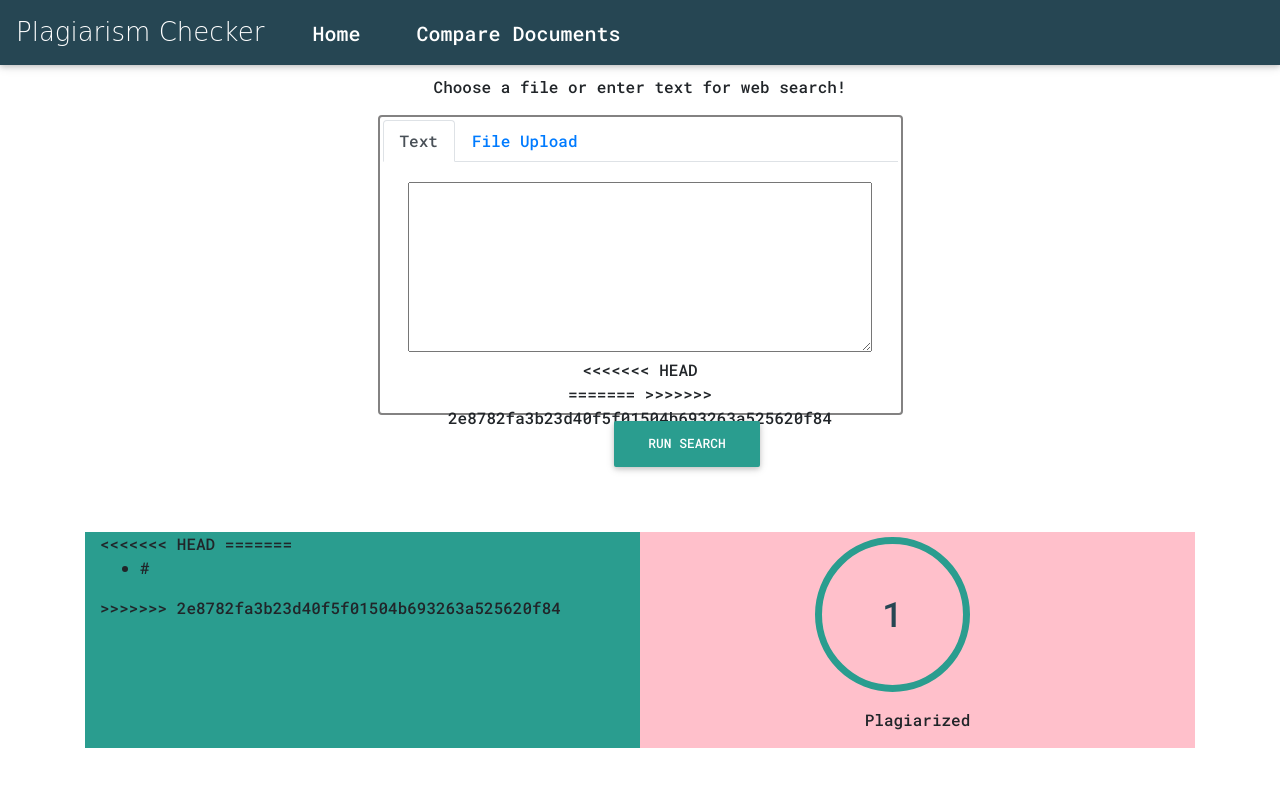
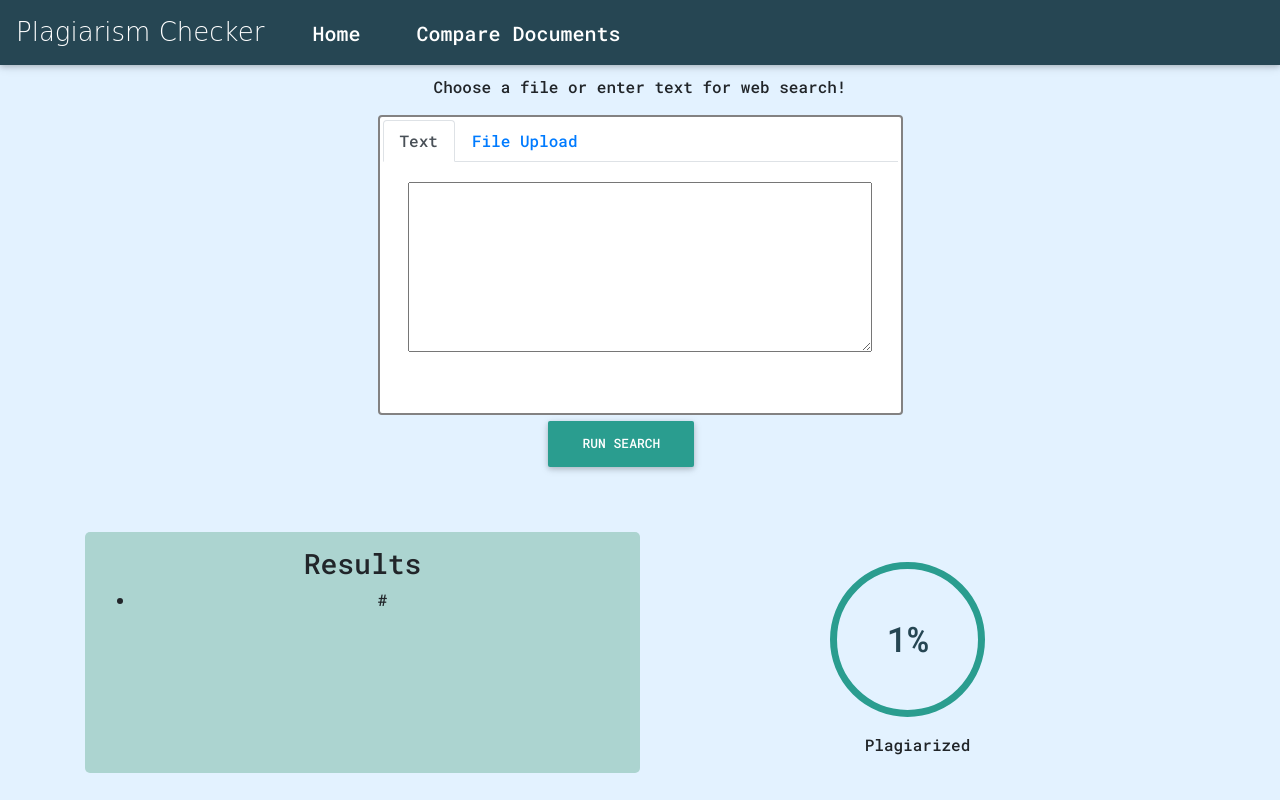
Before and after one commit to JinalAdhyaru/Plagiarism-Checker, a Django app: template plagiarismchecker/templates/pc/index.html in a window 1280 px wide. Run offline with Django 3.2, Linux system fonts and the light colour scheme; the template is opened without the code that fills it: most values are stand-ins (such as "Sample title", 1, 10 or a date in 2020); some libraries are stand-ins or nearby versions; some web fonts are replaced.

Commit message:
latest final commit

```diff
--- a/plagiarismchecker/static/pc/styles.css
+++ b/plagiarismchecker/static/pc/styles.css
@@ -4,6 +4,7 @@ body{
         overflow-y: scroll;
         font-family: 'Roboto Mono', monospace;
         height: 100%;
+        background-color: rgb(227, 242, 255);
 }
 
 .tab-content-1{
@@ -73,7 +74,8 @@ button{
 }
 
 #submit-button-2{
-    margin-left: 200px;
+    margin-left: 105px;
+
     background-color: #2a9d8f;
     color: white;
     visibility: hidden;
@@ -83,7 +85,7 @@ button{
     font-size: 35px;
     color: #264653;
     padding-top: 43px;
-    margin-left: 160px;
+    margin-left: 175px;
     margin-top: 5px;
     text-align: center;
     width: 155px;
@@ -97,8 +99,12 @@ button{
 }
 
 .result-1{
-    background-color: #2a9d8f;
+    background-color: #acd4d0;
+    padding: 15px 10px;
+    border-radius: 5px;
+    text-align: center;
 }
+
 .result-2{
-    background-color: pink;
+    padding-top: 25px;
 }
--- a/plagiarismchecker/static/pc/stylesDocCheck.css
+++ b/plagiarismchecker/static/pc/stylesDocCheck.css
@@ -3,6 +3,7 @@ body{
     overflow-x: hidden;
     overflow-y: scroll; */
     font-family: 'Roboto Mono', monospace;
+    background-color: rgb(227, 242, 255);
 }
 
 .navbar-brand {
@@ -44,6 +45,7 @@ h1{
     border-radius: 4px;
     padding: 3px;
     margin: auto;
+    background-color: white;
 }
 
 form{
--- a/plagiarismchecker/templates/pc/doc_compare.html
+++ b/plagiarismchecker/templates/pc/doc_compare.html
@@ -20,7 +20,11 @@
     <link rel="preconnect" href="https://fonts.gstatic.com">
     <link href="https://fonts.googleapis.com/css2?family=Sansita+Swashed:wght@700&display=swap" rel="stylesheet">
     <link href="{% static 'pc/stylesDocCheck.css' %}" rel="stylesheet" type="text/css">
-
+    <style>
+        body{
+            background-color: rgb(227, 242, 255);
+        }
+    </style>
 </head>
 
 <body>
--- a/plagiarismchecker/templates/pc/index.html
+++ b/plagiarismchecker/templates/pc/index.html
@@ -65,11 +65,7 @@
             <form id="form1-ws" action="/test/" method="POST">
               {% csrf_token %}
               <textarea id="text-1" name="q" required></textarea>
-<<<<<<< HEAD
-                </form>
-=======
             </form>
->>>>>>> 2e8782fa3b23d40f5f01504b693263a525620f84
 
           </div>
 
@@ -82,27 +78,25 @@
           </div>
         </div>
       </div>
-
+      <div class="col-md-9">
       <button type="submit" form="form1-ws" id="submit-button-1" class="btn">Run Search</button>
       <button type="submit" form="form2-ws" id="submit-button-2" class="btn submit-button-2">Run Search</button>
+      </div>
     </div>
 
     <div class="container-fluid">
       <div class="row">
         <div class="col-md-6 result-1">
-<<<<<<< HEAD
-
-=======
+          <h3>Results</h3>
       <ul class="output-list-1">
         {% for links in link %}
           <li>{{ links }}</li>
         {% endfor %}
       </ul>
->>>>>>> 2e8782fa3b23d40f5f01504b693263a525620f84
       </div>
 
       <div class="col-md-6 result-2" style="text-align: center; align-items: center;">
-        <p class="output-per-tot">{{ percent }}</p>
+        <p class="output-per-tot">{{ percent }}%</p>
         <p>Plagiarized</p>
       </div>
       </div>
```
